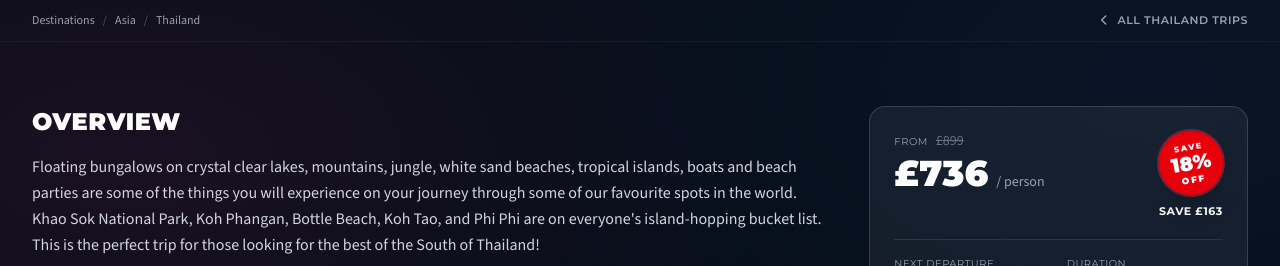
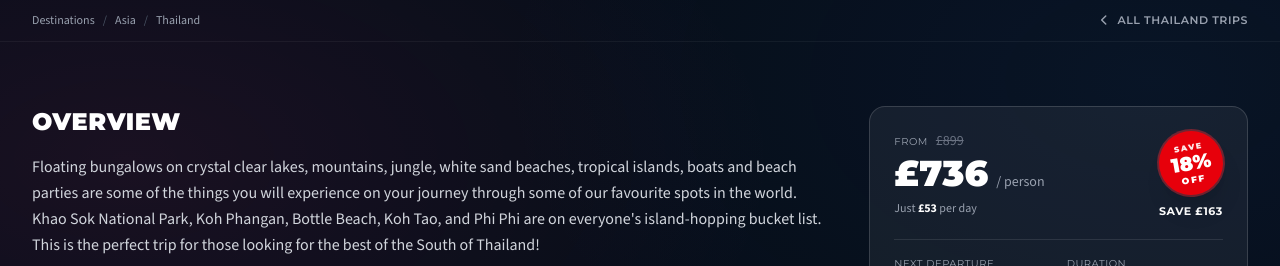
Before and after one commit to markpope8507/trutravels, a Next.js app: page /destinations/asia/thailand/thailand-island-hopper in a window 1280 px wide. Shown: the part 800-1066 px from the top of the page. Built offline with nearby package versions, Linux system fonts and the light colour scheme.

Commit message:
Show per-day caption on its own line below /person when discounted
Co-Authored-By: Claude Opus 4.7 (1M context) <noreply@anthropic.com>

```diff
--- a/src/components/trip-pricing-card.tsx
+++ b/src/components/trip-pricing-card.tsx
@@ -53,6 +53,11 @@ export default function TripPricingCard({
               </span>
             )}
           </div>
+          {discountPct > 0 && (
+            <p className="text-gray-400 text-xs mt-2">
+              Just <span className="text-white font-bold">&pound;{perDay}</span> per day
+            </p>
+          )}
         </div>
         {discountPct > 0 && (
           <div className="flex flex-col items-center flex-shrink-0">
```
